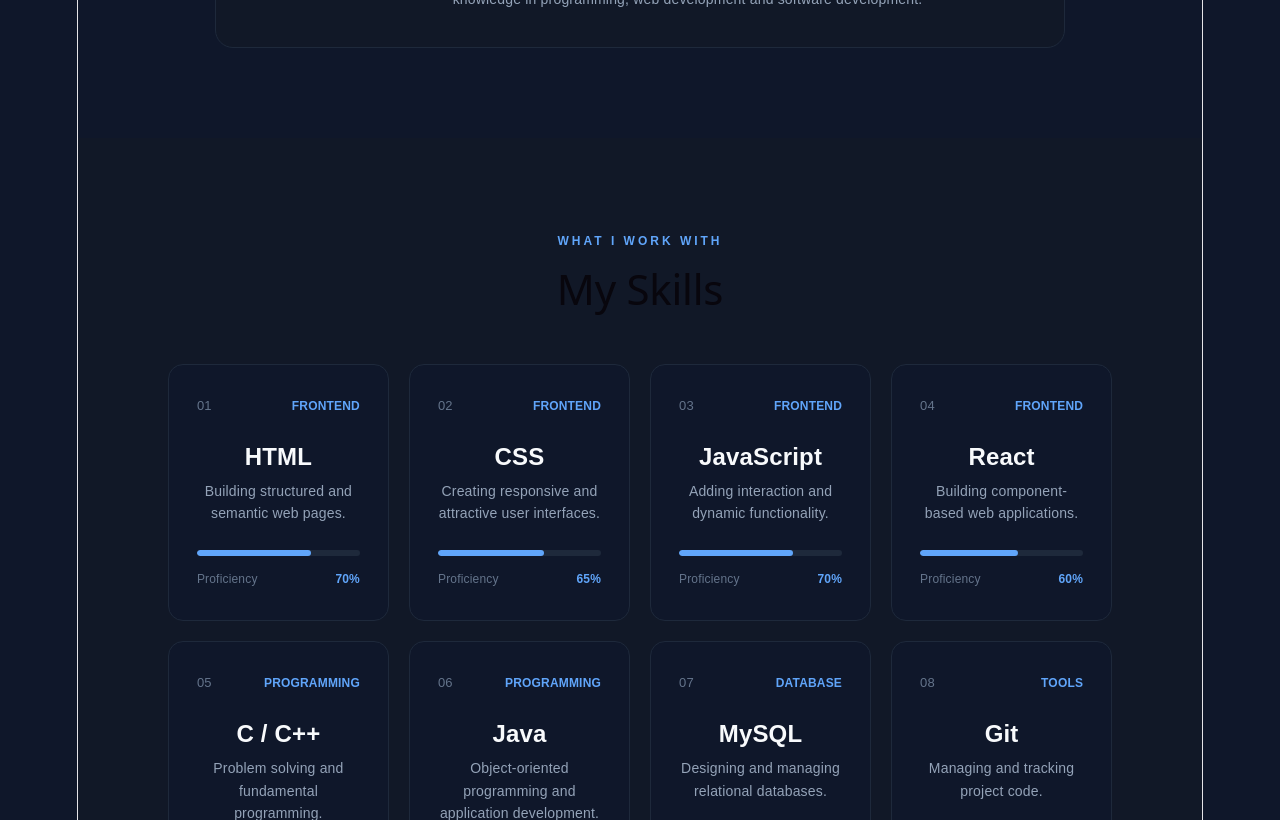
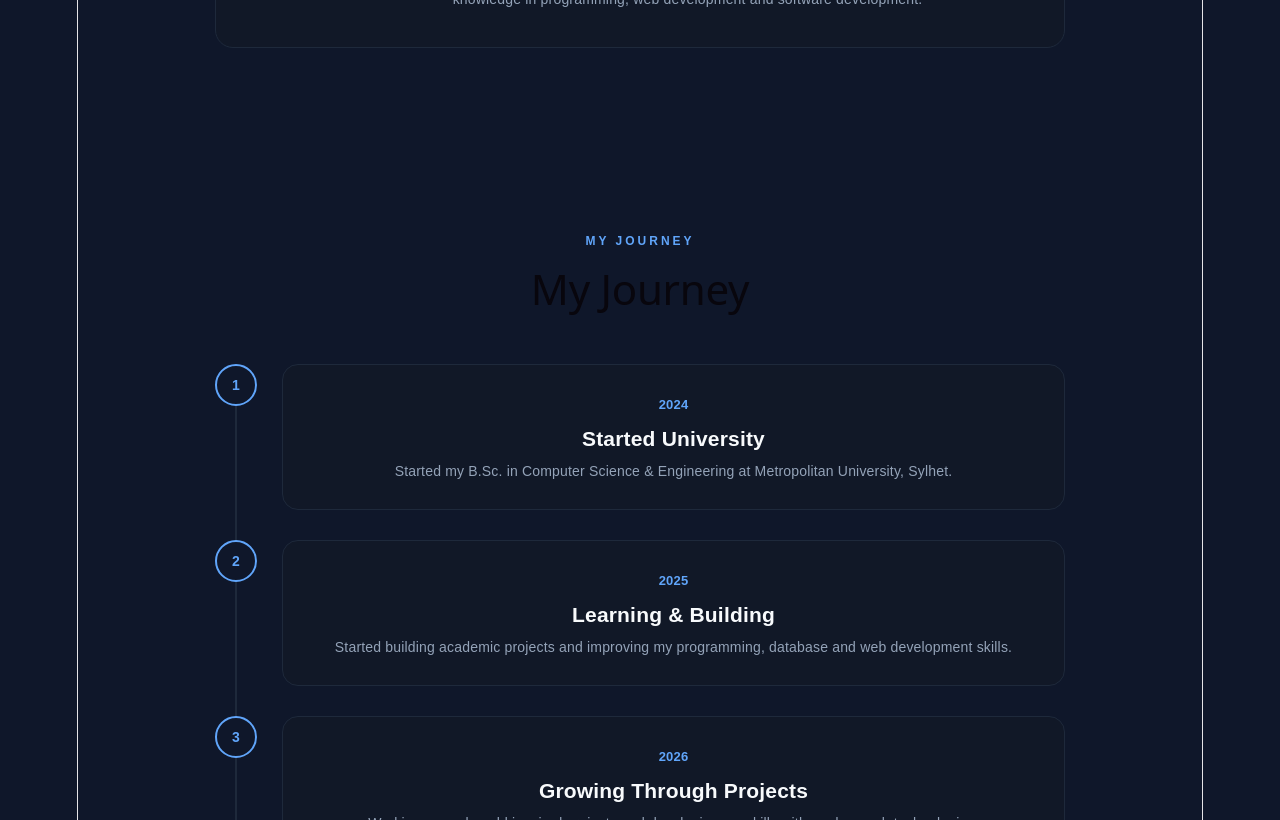
Before and after one commit to chandrima2186/Portfolio, a React app: page / in a window 1280 px wide. Shown: the part 1980-2800 px from the top of the page. Built offline with nearby package versions, Linux system fonts and the light colour scheme; the HTML template or start-up script is replaced by a standard one.

Commit message:
Add journey section

```diff
--- a/src/App.jsx
+++ b/src/App.jsx
@@ -4,6 +4,7 @@ import Navbar from "./components/Navbar";
 import Home from "./components/Home";
 import About from "./components/About";
 import Education from "./components/Education";
+import Journey from "./components/Journey";
 import Skills from "./components/Skills";
 import Projects from "./components/Projects";
 import Contact from "./components/Contact";
@@ -50,6 +51,10 @@ function App() {
   <Education />
 </div>
 
+<div className="reveal">
+  <Journey />
+</div>
+
       <div className="reveal">
         <Skills />
       </div>
--- /dev/null
+++ b/src/components/Journey.jsx
@@ -0,0 +1,70 @@
+import "../styles/Journey.css";
+
+function Journey() {
+  return (
+    <section className="section journey-section" id="journey">
+      <div className="section-title">
+        <p>MY JOURNEY</p>
+        <h2>My Journey</h2>
+      </div>
+
+      <div className="journey-timeline">
+
+        <div className="journey-item">
+          <div className="journey-dot">1</div>
+
+          <div className="journey-card">
+            <span>2024</span>
+            <h3>Started University</h3>
+            <p>
+              Started my B.Sc. in Computer Science & Engineering
+              at Metropolitan University, Sylhet.
+            </p>
+          </div>
+        </div>
+
+        <div className="journey-item">
+          <div className="journey-dot">2</div>
+
+          <div className="journey-card">
+            <span>2025</span>
+            <h3>Learning & Building</h3>
+            <p>
+              Started building academic projects and improving
+              my programming, database and web development skills.
+            </p>
+          </div>
+        </div>
+
+        <div className="journey-item">
+          <div className="journey-dot">3</div>
+
+          <div className="journey-card">
+            <span>2026</span>
+            <h3>Growing Through Projects</h3>
+            <p>
+              Working on real-world inspired projects and
+              developing my skills with modern web technologies.
+            </p>
+          </div>
+        </div>
+
+        <div className="journey-item">
+          <div className="journey-dot">4</div>
+
+          <div className="journey-card">
+            <span>Future</span>
+            <h3>Becoming a Software Developer</h3>
+            <p>
+              Continuing to learn, build meaningful projects and
+              grow as a professional software developer.
+            </p>
+          </div>
+        </div>
+
+      </div>
+    </section>
+  );
+}
+
+export default Journey;
--- a/src/components/Navbar.jsx
+++ b/src/components/Navbar.jsx
@@ -82,6 +82,14 @@ function Navbar() {
   Education
 </a>
 
+<a
+  href="#journey"
+  className={active === "journey" ? "active-link" : ""}
+  onClick={() => setMenuOpen(false)}
+>
+  Journey
+</a>
+
           Skills
         </a>
 
--- /dev/null
+++ b/src/styles/Journey.css
@@ -0,0 +1,134 @@
+/* ================= JOURNEY ================= */
+
+.journey-section {
+  background: #0f172a;
+}
+
+.journey-timeline {
+  position: relative;
+
+  max-width: 850px;
+  margin: 0 auto;
+}
+
+.journey-timeline::before {
+  content: "";
+
+  position: absolute;
+
+  left: 20px;
+  top: 10px;
+  bottom: 10px;
+
+  width: 2px;
+
+  background: #1e293b;
+}
+
+.journey-item {
+  position: relative;
+
+  display: flex;
+  gap: 25px;
+
+  margin-bottom: 30px;
+}
+
+.journey-dot {
+  width: 42px;
+  height: 42px;
+
+  flex-shrink: 0;
+
+  display: flex;
+  align-items: center;
+  justify-content: center;
+
+  background: #0f172a;
+
+  border: 2px solid #60a5fa;
+  border-radius: 50%;
+
+  color: #60a5fa;
+
+  font-size: 14px;
+  font-weight: bold;
+
+  z-index: 1;
+}
+
+.journey-card {
+  flex: 1;
+
+  padding: 25px;
+
+  background: #111827;
+
+  border: 1px solid #1e293b;
+  border-radius: 16px;
+
+  transition:
+    transform 0.3s ease,
+    border-color 0.3s ease,
+    box-shadow 0.3s ease;
+}
+
+.journey-card:hover {
+  transform: translateY(-5px);
+
+  border-color: #60a5fa;
+
+  box-shadow: 0 15px 35px rgba(96, 165, 250, 0.12);
+}
+
+.journey-card span {
+  color: #60a5fa;
+
+  font-size: 13px;
+  font-weight: bold;
+}
+
+.journey-card h3 {
+  margin: 8px 0;
+
+  color: #f8fafc;
+
+  font-size: 21px;
+}
+
+.journey-card p {
+  margin: 0;
+
+  color: #94a3b8;
+
+  font-size: 14px;
+
+  line-height: 1.7;
+}
+
+/* ================= JOURNEY RESPONSIVE ================= */
+
+@media (max-width: 650px) {
+  .journey-item {
+    gap: 15px;
+  }
+
+  .journey-dot {
+    width: 38px;
+    height: 38px;
+
+    font-size: 13px;
+  }
+
+  .journey-timeline::before {
+    left: 18px;
+  }
+
+  .journey-card {
+    padding: 20px;
+  }
+
+  .journey-card h3 {
+    font-size: 18px;
+  }
+}
```
